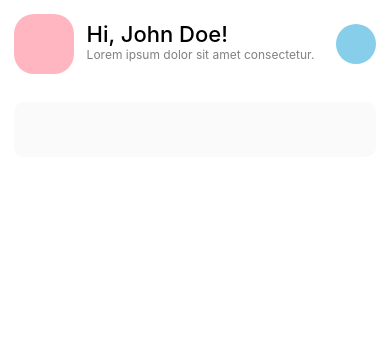
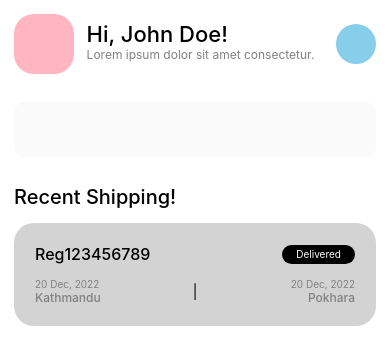
Before and after one commit to sanzaikc/wf_react_native_logistics, a React Native app: screen / in a window 390 px wide. Shown: the top 364 px of the page. Built offline with nearby package versions, Linux system fonts and the light colour scheme.

Commit message:
Recent Shipping Item

```diff
--- /dev/null
+++ b/src/components/home/RecentShipping/ShippingInfo.jsx
@@ -0,0 +1,74 @@
+import { StyleSheet, Text, View } from "react-native";
+import { APP_CONSTANTS } from "../../../common/constants";
+
+const ShippingInfo = () => {
+  return (
+    <View style={styles.container}>
+      <View style={styles.header}>
+        <Text style={styles.regNo}>Reg123456789</Text>
+        <Text style={styles.status}>Delivered</Text>
+      </View>
+
+      <View style={styles.destinations}>
+        <View style={[styles.destinationItem]}>
+          <Text style={styles.destinationDate}>20 Dec, 2022</Text>
+          <Text style={styles.destinationAddress}>Kathmandu</Text>
+        </View>
+        <Text>|</Text>
+        <View style={[styles.destinationItem, styles.toDestination]}>
+          <Text style={styles.destinationDate}>20 Dec, 2022</Text>
+          <Text style={styles.destinationAddress}>Pokhara</Text>
+        </View>
+      </View>
+    </View>
+  );
+};
+
+export default ShippingInfo;
+
+const styles = StyleSheet.create({
+  container: {
+    backgroundColor: "lightgray",
+    padding: APP_CONSTANTS.APP_SPACING * 1.5,
+    borderRadius: APP_CONSTANTS.APP_BORDER_RADIUS,
+  },
+
+  header: {
+    flexDirection: "row",
+    alignItems: "center",
+    justifyContent: "space-between",
+    marginBottom: APP_CONSTANTS.APP_SPACING,
+  },
+  regNo: {
+    fontSize: 16,
+    fontWeight: "500",
+  },
+  status: {
+    backgroundColor: "#000",
+    color: "#fff",
+    fontSize: 12,
+    paddingHorizontal: APP_CONSTANTS.APP_SPACING,
+    paddingVertical: APP_CONSTANTS.APP_SPACING * 0.25,
+    borderRadius: APP_CONSTANTS.APP_BORDER_RADIUS,
+    fontSize: 10,
+  },
+  destinations: {
+    flexDirection: "row",
+    alignItems: "center",
+  },
+  destinationItem: {
+    flex: 1,
+  },
+  destinationDate: {
+    color: "gray",
+    fontSize: 10,
+  },
+  destinationAddress: {
+    color: "gray",
+    fontSize: 12,
+    fontWeight: "500",
+  },
+  toDestination: {
+    alignItems: "flex-end",
+  },
+});
--- /dev/null
+++ b/src/components/home/RecentShipping/index.jsx
@@ -0,0 +1,21 @@
+import { StyleSheet, View } from "react-native";
+
+import { APP_CONSTANTS } from "../../../common/constants";
+
+import PrimaryText from "../../shared/PrimaryText";
+import ShippingInfo from "./ShippingInfo";
+
+export default function RecentShipping() {
+  return (
+    <View style={styles.container}>
+      <PrimaryText>Recent Shipping!</PrimaryText>
+      <ShippingInfo />
+    </View>
+  );
+}
+
+const styles = StyleSheet.create({
+  container: {
+    padding: APP_CONSTANTS.APP_SPACING,
+  },
+});
--- /dev/null
+++ b/src/components/shared/PrimaryText.jsx
@@ -0,0 +1,16 @@
+import { StyleSheet, Text } from "react-native";
+import { APP_CONSTANTS } from "../../common/constants";
+
+const PrimaryText = ({ children }) => {
+  return <Text style={styles.primary}>{children}</Text>;
+};
+
+export default PrimaryText;
+
+const styles = StyleSheet.create({
+  primary: {
+    fontSize: 20,
+    fontWeight: "500",
+    paddingBottom: APP_CONSTANTS.APP_SPACING,
+  },
+});
--- a/src/screens/HomeScreen.jsx
+++ b/src/screens/HomeScreen.jsx
@@ -1,6 +1,7 @@
 import { StyleSheet, View } from "react-native";
 
 import QRSearch from "../components/home/QRSearch";
+import RecentShipping from "../components/home/RecentShipping";
 import UserInfo from "../components/home/UserInfo";
 
 const HomeScreen = () => {
@@ -8,6 +9,7 @@ const HomeScreen = () => {
     <View style={styles.container}>
       <UserInfo />
       <QRSearch />
+      <RecentShipping />
     </View>
   );
 };
```
